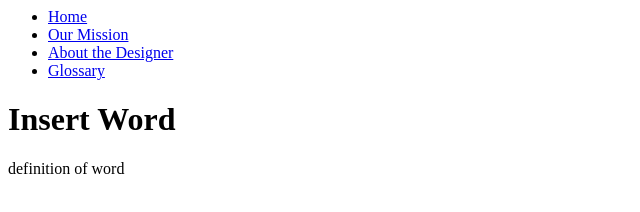
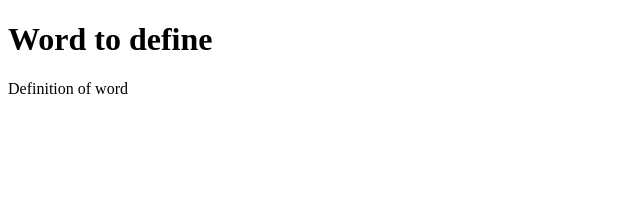
Before and after one commit to cxrbynrxse/game, a plain HTML site: page glossary.html in a window 1280 px wide. Shown: the whole page, without its empty margins (0-640 px from the left). Drawn offline with Linux system fonts and the light colour scheme.

Commit message:
Update glossary.html

```diff
--- a/glossary.html
+++ b/glossary.html
@@ -1,22 +1,19 @@
+<!DOCTYPE html>
+<html lang="en">
+<head>
+<meta charset="UTF-8">
+<meta name="viewport" content="width=device-width, initial-scale=1.0">
+<meta name="author" content="Corbyn Rosli">
+<title>GLossary</title>
+<link rel="stylesheet" href="style.css">
+
+</head>
 <body>
 
-  <nav id="topNav">
-  <ul>
-    <li>
-      <a href="index.html">Home</a>
-    </li>
-    <li>
-      <a href="mission.html">Our Mission</a>
-    </li>
-    <li>
-      <a href="about.html">About the Designer</a>
-    </li>
-    <li>
-      <a href="glossary.html">Glossary</a>
-    </li>
-  </ul>
-</nav>
+<h1>Word to define</h1>
+<p>
+Definition of word
+</p>
 
-<h1>Insert Word</h1>
-  <p>definition of word</p>
 </body>
+</html>
```
